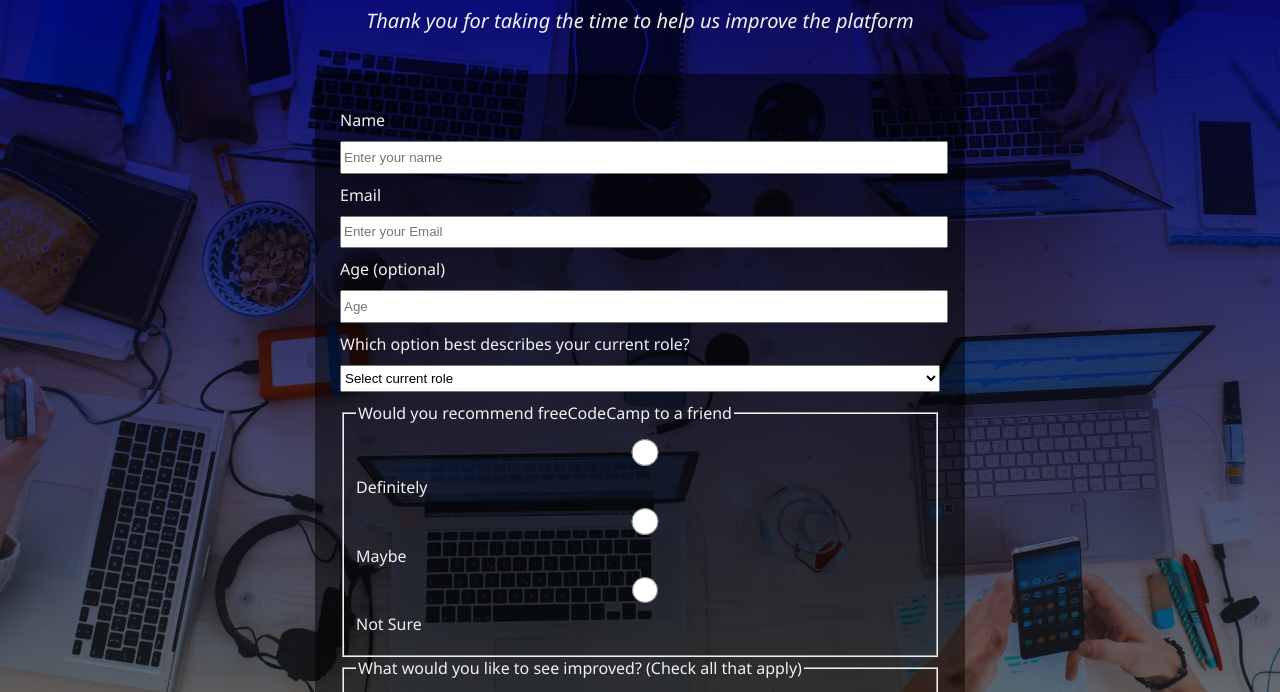
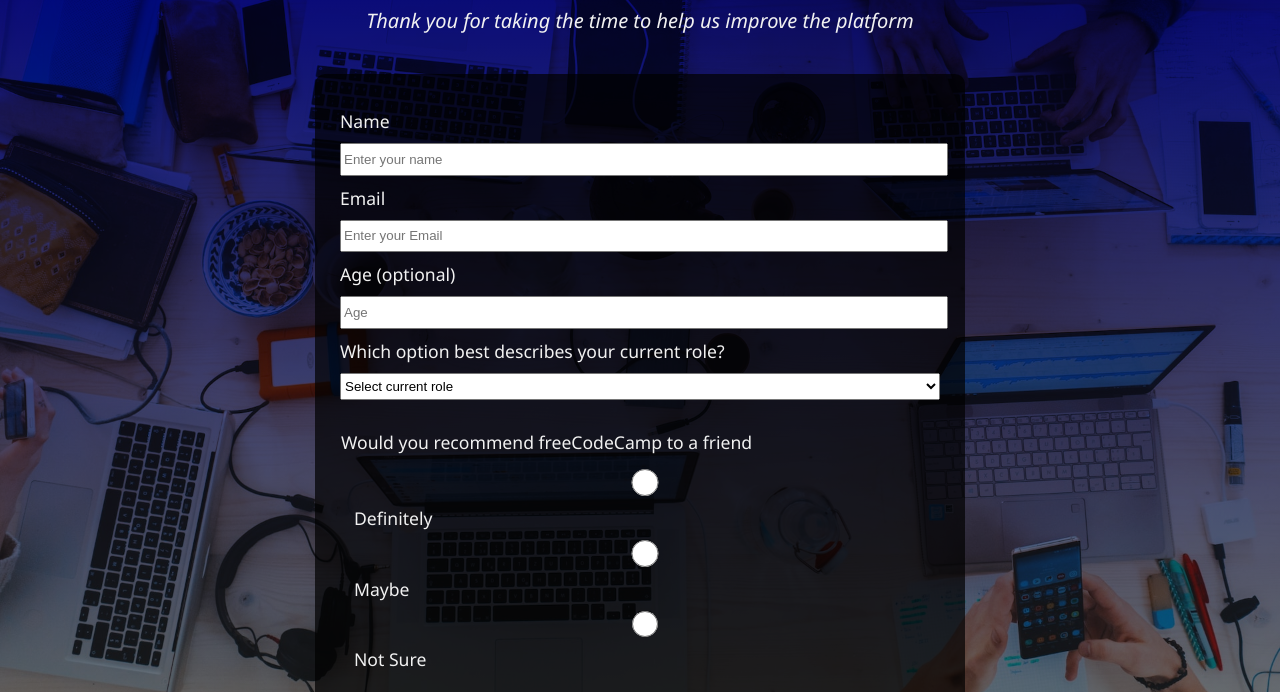
Before and after one commit to Abaljerind/survey-form, a plain HTML site: page index.html in a window 1280 px wide. Shown: the part 77-769 px from the top of the page. Drawn offline with Linux system fonts and the light colour scheme.

Commit message:
done style label, legend, fieldset + edit bg-color in form

```diff
--- a/style.css
+++ b/style.css
@@ -35,7 +35,7 @@ body {
 
 form {
   margin: 40px auto 0 auto;
-  background-color: rgba(0, 0, 0, 0.5);
+  background-color: rgba(0, 0, 0, 0.7);
   max-width: 600px;
   min-width: 350px;
   width: 60vw;
@@ -57,3 +57,17 @@ input,
 select {
   width: 100%;
 }
+
+label,
+legend {
+  font-size: 1.1rem;
+}
+
+fieldset {
+  border-style: none;
+  margin-top: 30px;
+}
+
+legend {
+  margin-left: -15px;
+}
```
